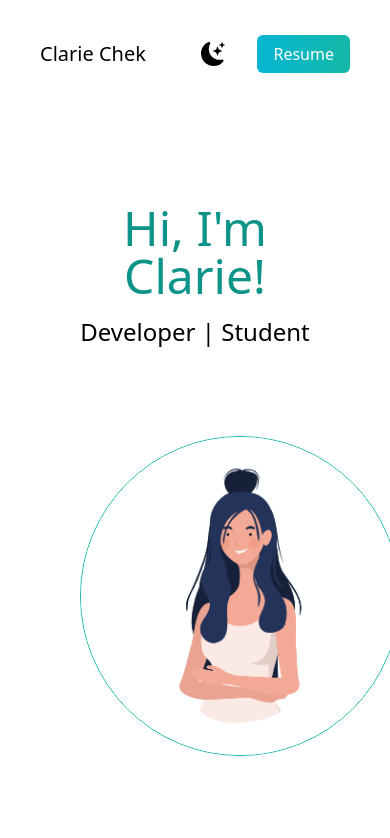
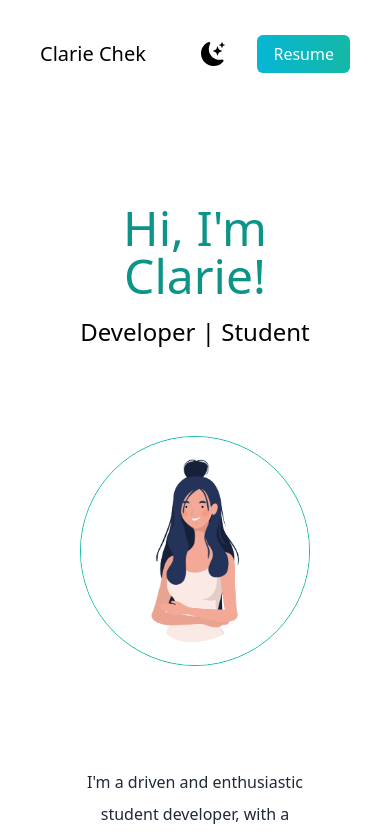
Before and after one commit to clariechek/portfolio, a Next.js app: page / in a window 390 px wide. Shown: the top 838 px of the page. Built offline with nearby package versions, Linux system fonts and the light colour scheme.

Commit message:
fixed avatar for mobile

```diff
--- a/pages/index.js
+++ b/pages/index.js
@@ -35,7 +35,7 @@ export default function Home() {
           <div className='text-center p-10'>
             <h2 className='text-5xl py-2 text-teal-600 font-medium md:text-6xl'>Hi, I'm Clarie!</h2>
             <h3 className='text-2xl py-2 md:text-3xl dark:text-gray-50'>Developer | Student</h3>
-            <div className='relative mx-auto border-teal-500 border rounded-full w-80 h-80 mt-20 overflow-hidden md:h-96 md:w-96'>
+            <div className='relative mx-auto border-teal-500 border rounded-full w-full h-full mt-20 overflow-hidden md:h-96 md:w-96'>
               <Image src={avatar} className='object-fill' alt="avatar image" />
             </div>
           </div>
```
